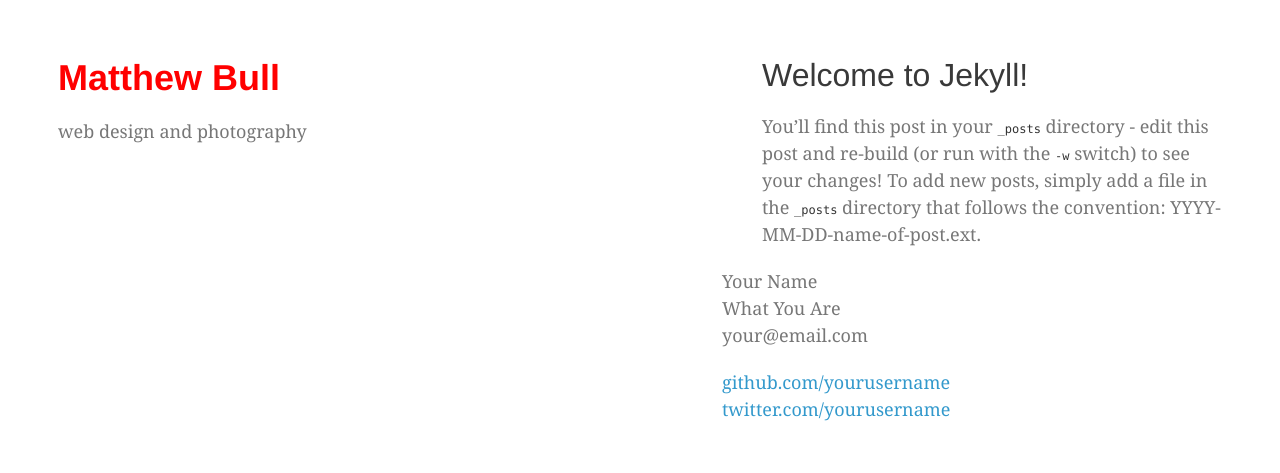
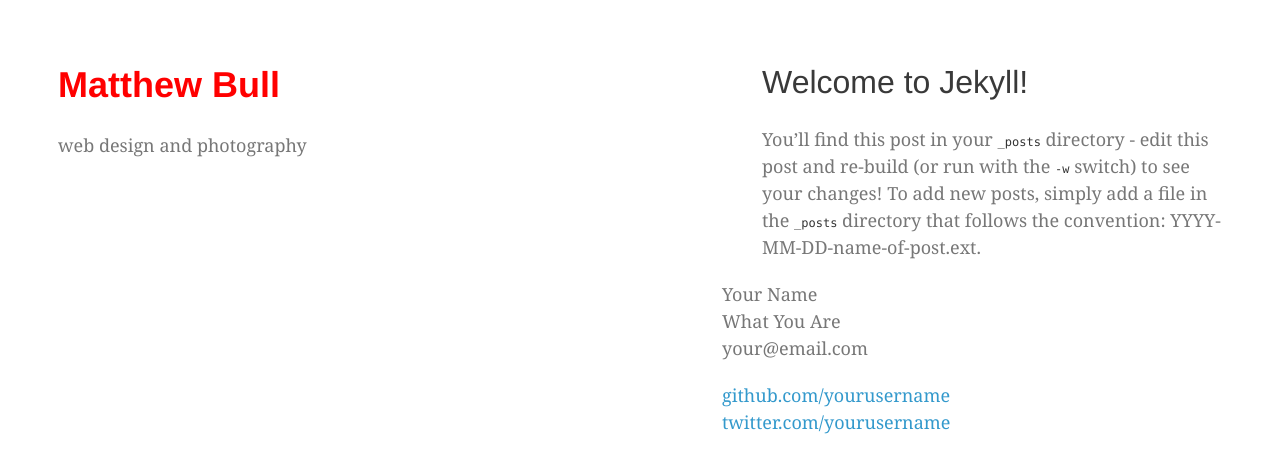
Before and after one commit to matthew-bull/matthew-bull.github.io, a Jekyll site: the page built from index.html, in a window 1280 px wide. Shown: the top 473 px of the page. Built offline with Jekyll 4.4.1, drawn with Linux system fonts in a browser that asks for light colours; some web fonts are replaced.

Commit message:
Update style-ryu.css

```diff
--- a/css/style-ryu.css
+++ b/css/style-ryu.css
@@ -27,7 +27,7 @@
 }
 
 h1, h2, h3 {
-  line-height:1.1;
+  /*line-height:1.1;*/
 }
 
 h2 {
@@ -202,8 +202,8 @@
 @media print, screen and (max-width: 960px) {
 
   div.wrapper {
-    width:auto;
-    margin:0;
+    /*width:auto;
+    margin:0;*/
   }
 
   header, section, footer {
```
